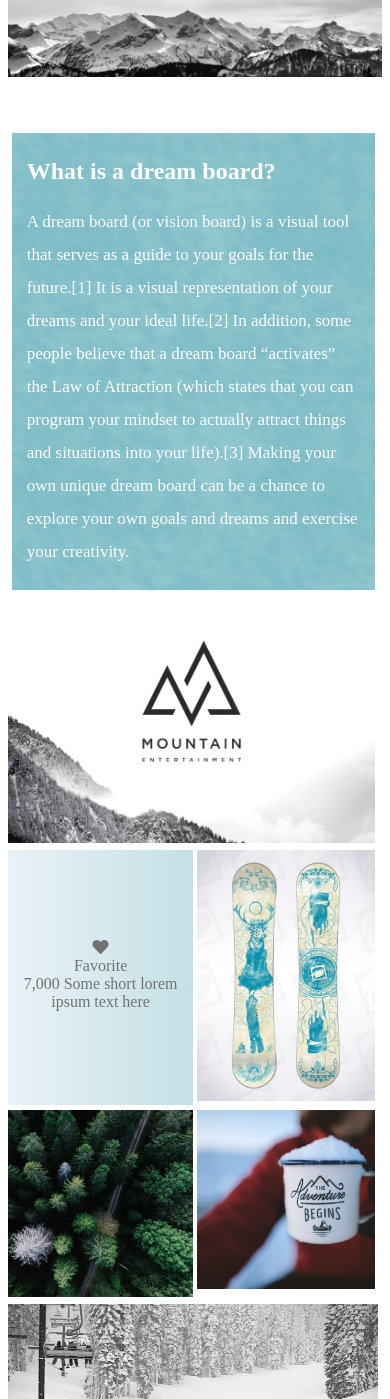
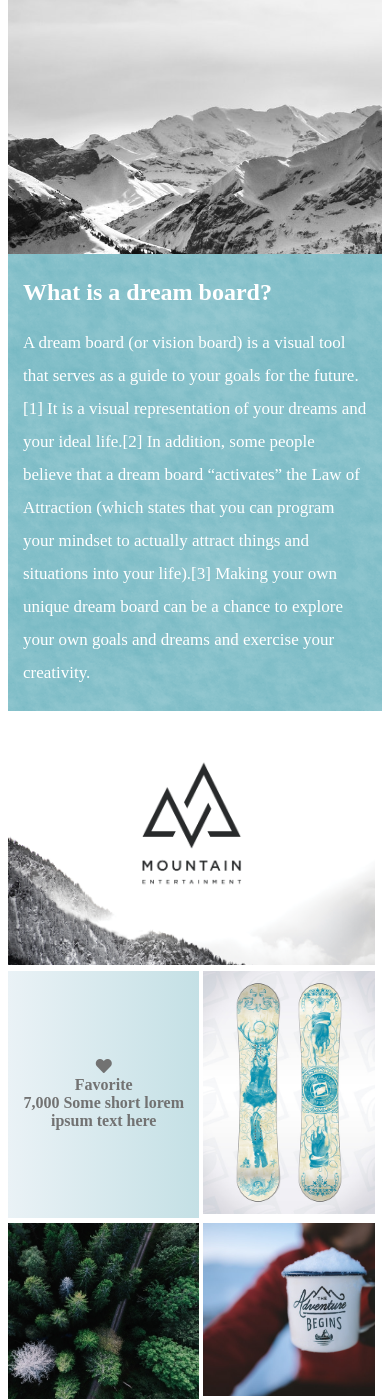
Before and after one commit to krista805/Dream-Board, a website: page index.html in a window 390 px wide. Shown: the part 280-1679 px from the top of the page. Drawn offline with Linux system fonts and the light colour scheme; files whose address does not match are found by name.

Commit message:
apply flex box to content blocks. set min height on d block

```diff
--- a/scss/style.scss
+++ b/scss/style.scss
@@ -249,17 +249,11 @@ body {
         }
 
         .c {
-            // grid-column: 4;
-            // grid-row:1;
-            // background-color:#eaf2f6gulp;
             background: #4ca1af; /* fallback for old browsers */
-          background: -webkit-linear-gradient(to right, #4ca1af, #c4e0e5); /* Chrome 10-25, Safari 5.1-6 */
-          background: linear-gradient(to right, #eaf2f6, #c4e0e5);
+            background: -webkit-linear-gradient(to right, #4ca1af, #c4e0e5); /* Chrome 10-25, Safari 5.1-6 */
+            background: linear-gradient(to right, #eaf2f6, #c4e0e5);
             position:relative;
-
-            // grid-row: 4;
             grid-column: 2;
-
             grid-row: 6;
 
             @media (max-width:768px) {
@@ -269,20 +263,23 @@ body {
 
 			@media(max-width:600px) {
 				grid-row: 4;
-				grid-column: 1 / 4;
+                grid-column: 1 / 4;
+                padding: 0px 10px;
+                display: flex;
+                flex-direction: column;
+                justify-content: center;
 
 	        }
 
             .content {
                 text-align:center;
                 position: relative;
-                top: 35%;
-                padding:0 5px;
             }
 
             span, div {
                 color: #727272;
                 font-family:'Avenir';
+                font-weight: 700;
             }
 
         }
@@ -299,7 +296,11 @@ body {
 			@media(max-width:600px){
 				grid-row:8;
 				grid-column:3;
-			}
+            }
+
+            img {
+                min-height: 100%;
+            }
         }
 
         .e {
@@ -339,9 +340,17 @@ body {
                 margin-top:223px;
             }
 
+            @media(max-width:768px) {
+                grid-row: 2;
+                grid-column: 2 / 5;
+                z-index: 999;
+                margin-top: 170px;
+            }
+
 			@media(max-width:600px) {
-	            grid-row:3;
-				margin-top:0px;
+                grid-row:2;
+                grid-column: 1 / 7;
+                margin-top: 78%;
 	        }
 
             .nested {
@@ -368,13 +377,6 @@ body {
                 }
             }
 
-            @media(max-width:768px) {
-                grid-row: 2;
-                grid-column: 2 / 5;
-                z-index: 999;
-                margin-top: 170px;
-
-            }
         }
 
         .g {
@@ -439,6 +441,11 @@ body {
                 grid-row: 2;
                 grid-column: 1 / 6;
             }
+
+            @media(max-width:600px) {
+                grid-row: 2 / 3;
+                grid-column: 300%;
+            }
         }
 
         .k {
@@ -463,6 +470,10 @@ body {
             right: 50%;
             margin-left: -50vw;
             margin-right: -50vw;
+
+            @media(max-width:600px){
+                width:300%;
+            }
         }
 
 
```
Also changed, not shown: css/style.css.
